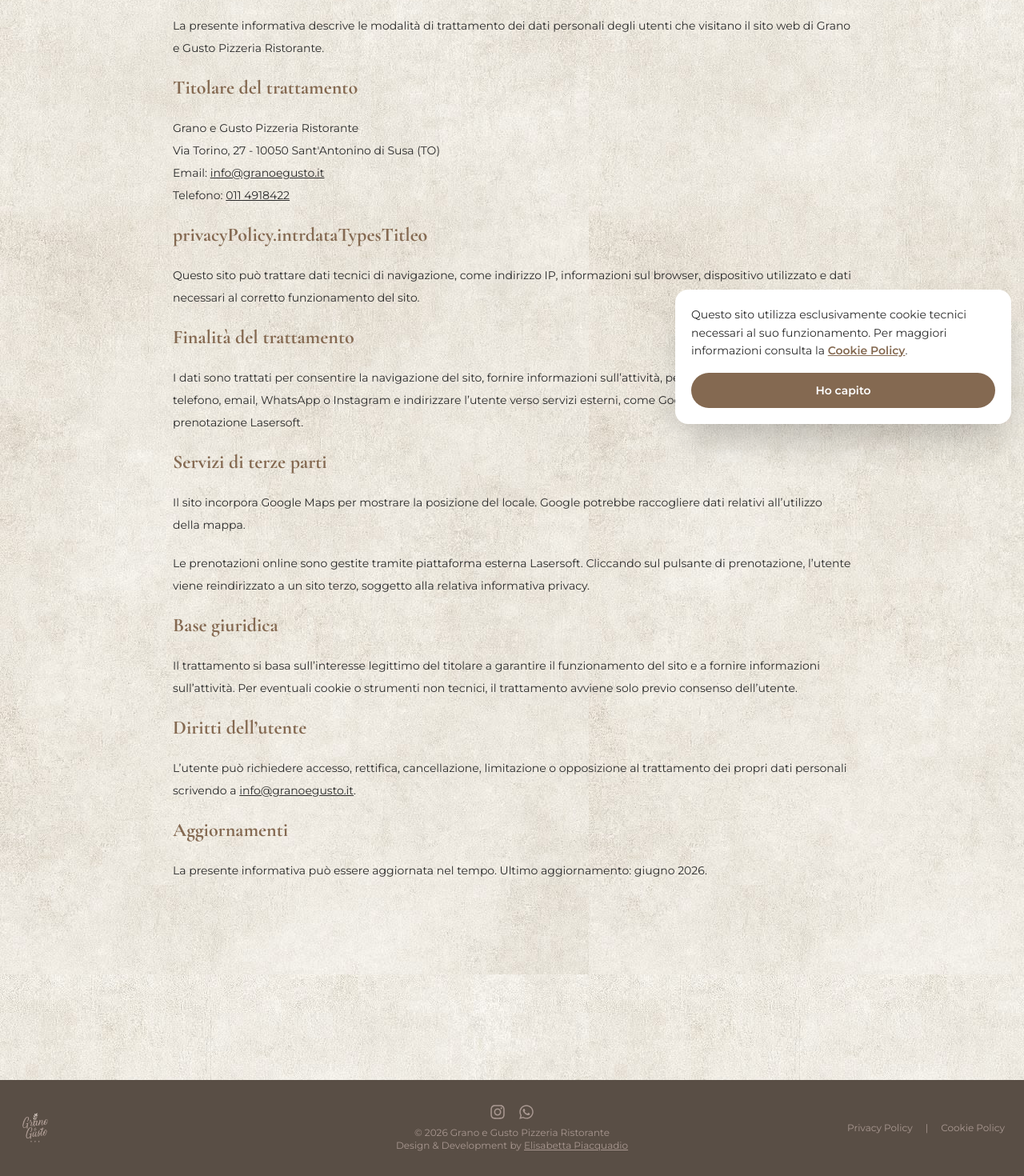
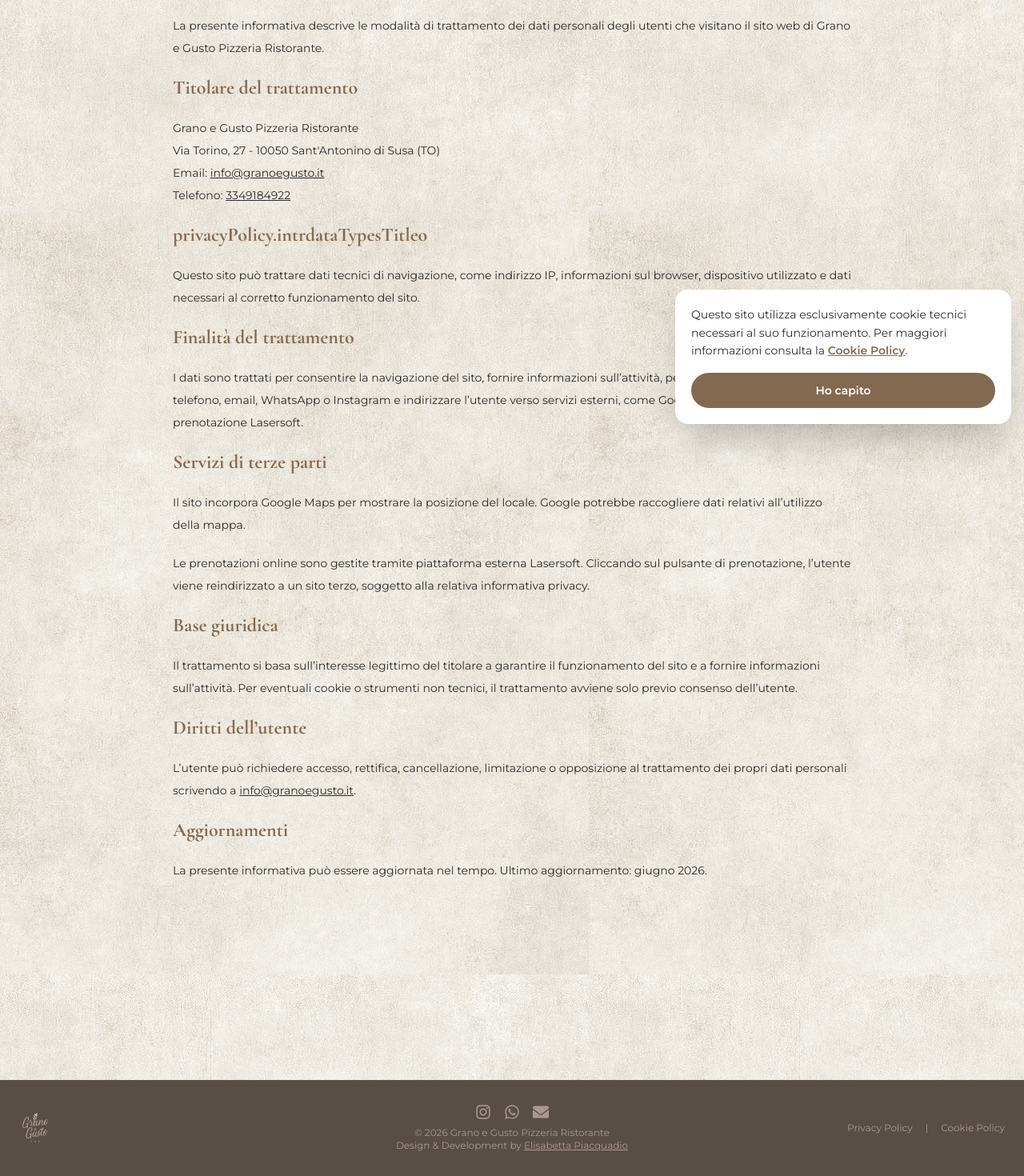
Before and after one commit to bettapcq/grano-e-gusto, a React (Vite) app: page /privacy in a window 1280 px wide. Shown: the part 254-1724 px from the top of the page at 80% size. Built offline with nearby package versions, Linux system fonts and the light colour scheme.

Commit message:
change telephone number, add email on footer

```diff
--- a/src/components/BookingSection.jsx
+++ b/src/components/BookingSection.jsx
@@ -90,7 +90,7 @@ function BookingSection() {
               <FaPhoneAlt className="mt-1 text-[var(--color-accent)]" />
               <div>
                 <a href={LINKS.telephone} aria-label="Chiama Grano e Gusto">
-                  011 4918422{" "}
+                  3349184922{" "}
                 </a>
               </div>
             </div>
--- a/src/components/Footer.jsx
+++ b/src/components/Footer.jsx
@@ -1,4 +1,4 @@
-import { FaInstagram, FaWhatsapp } from "react-icons/fa";
+import { FaEnvelope, FaInstagram, FaWhatsapp } from "react-icons/fa";
 import { LINKS } from "../config/links";
 
 function Footer() {
@@ -32,6 +32,14 @@ function Footer() {
             >
               <FaWhatsapp size={20} />
             </a>
+            <a
+              href={LINKS.email}
+              target="_blank"
+              rel="noopener noreferrer"
+              aria-label="Invia una email a Grano e Gusto"
+            >
+              <FaEnvelope size={20} />
+            </a>
           </div>
 
           <div className="text-center text-xs">
--- a/src/config/links.js
+++ b/src/config/links.js
@@ -2,7 +2,7 @@ export const LINKS = {
   whatsapp: "https://wa.me/393349184922",
   instagram: "https://instagram.com/_granoegusto_",
   booking: "https://myselforder.lasersoft.it/Public/Home?Id=138731",
-  telephone: "tel:+390114918422",
+  telephone: "tel:+393349184922",
   email: "mailto:info@granoegusto.it",
   maps: "https://www.google.com/maps?q=Grano%20e%20Gusto%20Via%20Torino%2027%20Sant%27Antonino%20di%20Susa&output=embed",
   betta: "https://anime-portfolio-ep.vercel.app",
--- a/src/data/restaurantInfo.js
+++ b/src/data/restaurantInfo.js
@@ -7,7 +7,7 @@ export const restaurantInfo = {
 
   //   image: "https://www.granoegusto.it/og-image.jpg",
 
-  telephone: "+39 0114918422",
+  telephone: "+39 3349184922",
 
   email: "info@granoegusto.it",
 
--- a/src/pages/PrivacyPage.jsx
+++ b/src/pages/PrivacyPage.jsx
@@ -29,8 +29,8 @@ function PrivacyPage() {
             </a>
             <br />
             {t("privacyPolicy.telephone")}:{" "}
-            <a href="tel:+390114918422" className="underline">
-              011 4918422
+            <a href="tel:+393349184922" className="underline">
+              3349184922
             </a>
           </p>
 
```
